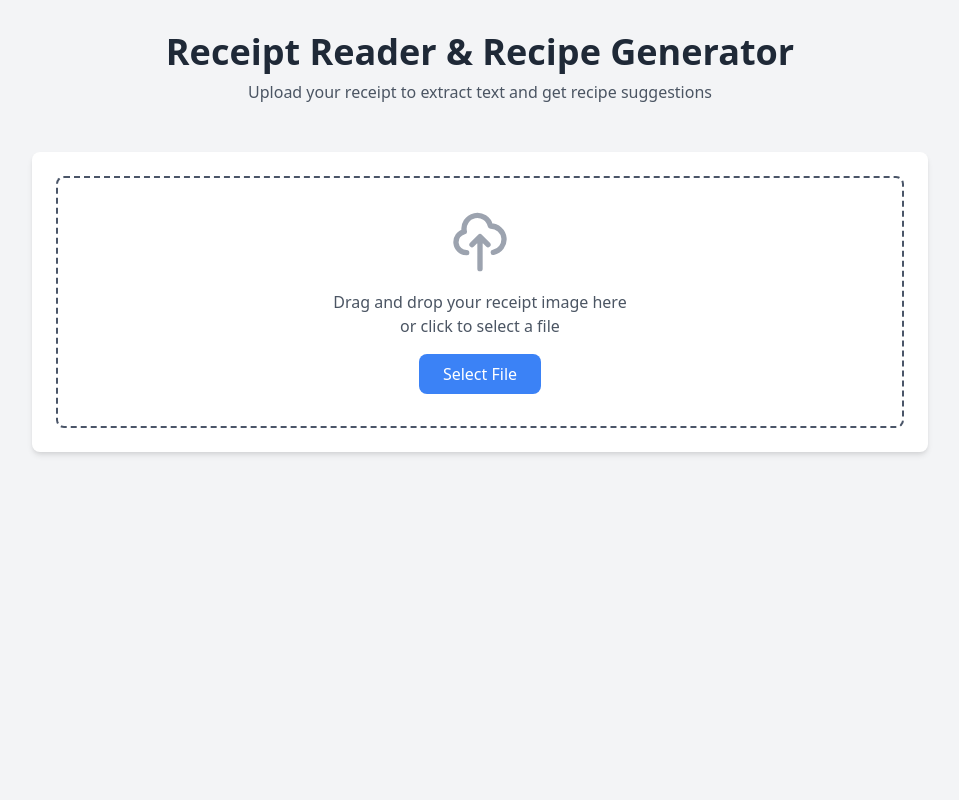
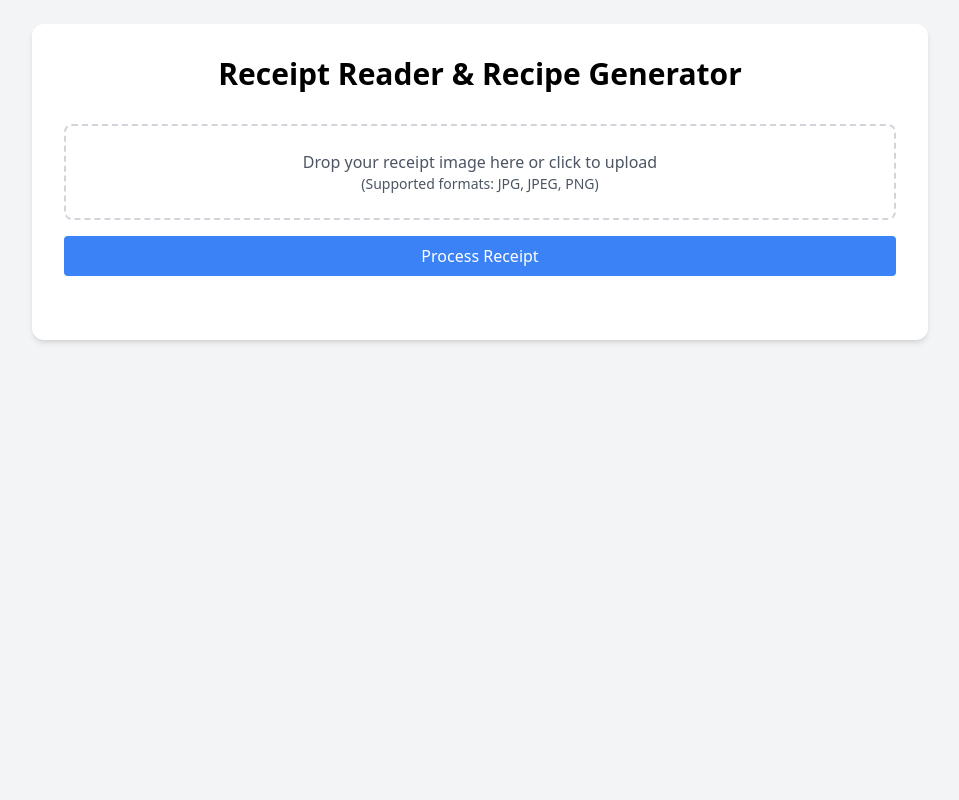
Before and after one commit to doda89/ReceiptReaderWeb, a Flask app: page / in a window 1280 px wide. Shown: the whole page, without its empty margins (160-1119 px from the left). Run offline with Flask 3, Linux system fonts and the light colour scheme; some libraries are stand-ins or nearby versions.

```diff
--- a/templates/index.html
+++ b/templates/index.html
@@ -4,154 +4,91 @@
     <meta charset="UTF-8">
     <meta name="viewport" content="width=device-width, initial-scale=1.0">
     <title>Receipt Reader & Recipe Generator</title>
-    <link href="https://cdn.jsdelivr.net/npm/tailwindcss@2.2.19/dist/tailwind.min.css" rel="stylesheet">
-    <style>
-        .drag-area {
-            border: 2px dashed #4a5568;
-            min-height: 200px;
-            transition: all 0.3s ease;
-        }
-        .drag-area.active {
-            border-color: #48bb78;
-            background-color: #f0fff4;
-        }
-        .loading {
-            display: none;
-        }
-        .loading.show {
-            display: block;
-        }
-    </style>
+    <script src="https://cdn.tailwindcss.com"></script>
 </head>
-<body class="bg-gray-100 min-h-screen">
-    <div class="container mx-auto px-4 py-8">
-        <header class="text-center mb-12">
-            <h1 class="text-4xl font-bold text-gray-800 mb-2">Receipt Reader & Recipe Generator</h1>
-            <p class="text-gray-600">Upload your receipt to extract text and get recipe suggestions</p>
-        </header>
+<body class="bg-gray-100">
+    <div class="min-h-screen p-6">
+        <main class="max-w-4xl mx-auto bg-white rounded-xl shadow-md p-8">
+            <h1 class="text-3xl font-bold mb-8 text-center">Receipt Reader & Recipe Generator</h1>
 
-        <main class="max-w-4xl mx-auto">
             <!-- Upload Section -->
-            <section class="bg-white rounded-lg shadow-md p-6 mb-8">
-                <div id="drop-area" class="drag-area rounded-lg flex flex-col items-center justify-center p-8">
-                    <svg class="w-16 h-16 text-gray-400 mb-4" fill="none" stroke="currentColor" viewBox="0 0 24 24">
-                        <path stroke-linecap="round" stroke-linejoin="round" stroke-width="2" d="M7 16a4 4 0 01-.88-7.903A5 5 0 1115.9 6L16 6a5 5 0 011 9.9M15 13l-3-3m0 0l-3 3m3-3v12"/>
-                    </svg>
-                    <p class="text-gray-600 text-center mb-4">Drag and drop your receipt image here<br>or click to select a file</p>
-                    <input type="file" id="file-input" class="hidden" accept=".jpg,.jpeg,.png">
-                    <button id="select-button" class="bg-blue-500 text-white px-6 py-2 rounded-lg hover:bg-blue-600 transition-colors">
-                        Select File
+            <div class="mb-8">
+                <form id="uploadForm" class="space-y-4">
+                    <div class="border-2 border-dashed border-gray-300 rounded-lg p-6 text-center">
+                        <input type="file" id="fileInput" accept="image/*" class="hidden">
+                        <label for="fileInput" class="cursor-pointer">
+                            <div class="text-gray-600">
+                                <p>Drop your receipt image here or click to upload</p>
+                                <p class="text-sm">(Supported formats: JPG, JPEG, PNG)</p>
+                            </div>
+                        </label>
+                    </div>
+                    <button type="submit" class="w-full bg-blue-500 text-white py-2 px-4 rounded hover:bg-blue-600">
+                        Process Receipt
                     </button>
+                </form>
             </div>
-                <div id="file-info" class="mt-4 text-center hidden">
-                    <p class="text-gray-700">Selected file: <span id="file-name" class="font-semibold"></span></p>
+
+            <!-- Loading State -->
+            <div id="loadingState" class="hidden">
+                <div class="flex justify-center items-center">
+                    <div class="animate-spin rounded-full h-8 w-8 border-b-2 border-blue-500"></div>
+                    <span class="ml-2">Processing receipt...</span>
                 </div>
-            </section>
-
-            <!-- Loading Indicator -->
-            <div id="loading" class="loading text-center mb-8">
-                <div class="inline-block animate-spin rounded-full h-8 w-8 border-b-2 border-gray-900"></div>
-                <p class="text-gray-600 mt-2">Processing your receipt...</p>
             </div>
 
             <!-- Results Section -->
-            <section id="results" class="hidden space-y-8">
-                <!-- Receipt Details -->
-                <div class="bg-white rounded-lg shadow-md p-6">
-                    <h2 class="text-2xl font-semibold text-gray-800 mb-4">Receipt Details</h2>
-                    <div class="space-y-4">
-                        <div id="merchant-info" class="border-b pb-4">
-                            <p class="text-gray-600">Merchant: <span id="merchant" class="font-medium text-gray-800"></span></p>
-                            <p class="text-gray-600">Date/Time: <span id="datetime" class="font-medium text-gray-800"></span></p>
-                        </div>
-                        <div id="items-list" class="border-b pb-4">
-                            <h3 class="text-lg font-medium text-gray-800 mb-2">Items</h3>
-                            <ul class="space-y-2" id="items"></ul>
-                        </div>
-                        <div id="totals" class="space-y-2">
-                            <p class="text-gray-600">Subtotal: <span id="subtotal" class="font-medium text-gray-800"></span></p>
-                            <p class="text-gray-600">Tax: <span id="tax" class="font-medium text-gray-800"></span></p>
-                            <p class="text-gray-600 text-lg font-semibold">Total: <span id="total" class="text-gray-800"></span></p>
+            <div id="results" class="hidden space-y-6">
+                <div class="border rounded-lg p-4">
+                    <h2 class="text-xl font-semibold mb-4">Receipt Details</h2>
+                    <div class="space-y-2">
+                        <p><strong>Merchant:</strong> <span id="merchantName"></span></p>
+                        <p><strong>Date/Time:</strong> <span id="dateTime"></span></p>
+                        <div id="itemsList" class="mt-2"></div>
+                        <div class="mt-4 space-y-1">
+                            <p><strong>Subtotal:</strong> <span id="subtotal"></span></p>
+                            <p><strong>Tax:</strong> <span id="tax"></span></p>
+                            <p><strong>Total:</strong> <span id="total"></span></p>
                         </div>
                     </div>
                 </div>
 
-                <!-- Food Items -->
-                <div class="bg-white rounded-lg shadow-md p-6">
-                    <h2 class="text-2xl font-semibold text-gray-800 mb-4">Food Items</h2>
-                    <ul id="food-items" class="list-disc list-inside space-y-1"></ul>
+                <div id="foodItemsSection" class="border rounded-lg p-4">
+                    <h2 class="text-xl font-semibold mb-4">Food Items</h2>
+                    <ul id="foodItems" class="list-disc list-inside"></ul>
                 </div>
 
-                <!-- Recipe Suggestions -->
-                <div class="bg-white rounded-lg shadow-md p-6">
-                    <h2 class="text-2xl font-semibold text-gray-800 mb-4">Recipe Suggestions</h2>
-                    <div id="recipe-suggestions" class="space-y-8"></div>
+                <div id="recipeSuggestions" class="border rounded-lg p-4">
+                    <h2 class="text-xl font-semibold mb-4">Recipe Suggestions</h2>
+                    <div id="recipesList" class="space-y-4"></div>
                 </div>
-            </section>
+            </div>
+
+            <!-- Error Message -->
+            <div id="errorMessage" class="hidden text-red-500 text-center mt-4"></div>
         </main>
     </div>
 
     <script>
-        document.addEventListener('DOMContentLoaded', () => {
-            const dropArea = document.getElementById('drop-area');
-            const fileInput = document.getElementById('file-input');
-            const selectButton = document.getElementById('select-button');
-            const fileInfo = document.getElementById('file-info');
-            const fileName = document.getElementById('file-name');
-            const loading = document.getElementById('loading');
-            const results = document.getElementById('results');
+        document.getElementById('uploadForm').addEventListener('submit', async (e) => {
+            e.preventDefault();
+            const fileInput = document.getElementById('fileInput');
+            const file = fileInput.files[0];
 
-            // Handle file selection button
-            selectButton.addEventListener('click', () => fileInput.click());
-
-            // Handle file input change
-            fileInput.addEventListener('change', handleFile);
-
-            // Handle drag and drop
-            ['dragenter', 'dragover', 'dragleave', 'drop'].forEach(eventName => {
-                dropArea.addEventListener(eventName, preventDefaults, false);
-            });
-
-            function preventDefaults(e) {
-                e.preventDefault();
-                e.stopPropagation();
+            if (!file) {
+                showError('Please select a file');
+                return;
             }
 
-            ['dragenter', 'dragover'].forEach(eventName => {
-                dropArea.addEventListener(eventName, () => {
-                    dropArea.classList.add('active');
-                });
-            });
+            // Show loading state
+            document.getElementById('loadingState').classList.remove('hidden');
+            document.getElementById('results').classList.add('hidden');
+            document.getElementById('errorMessage').classList.add('hidden');
 
-            ['dragleave', 'drop'].forEach(eventName => {
-                dropArea.addEventListener(eventName, () => {
-                    dropArea.classList.remove('active');
-                });
-            });
-
-            dropArea.addEventListener('drop', (e) => {
-                const dt = e.dataTransfer;
-                const file = dt.files[0];
-                handleFile({ target: { files: [file] } });
-            });
-
-            function handleFile(e) {
-                const file = e.target.files[0];
-                if (file) {
-                    fileName.textContent = file.name;
-                    fileInfo.classList.remove('hidden');
-                    processReceipt(file);
-                }
-            }
-
-            async function processReceipt(file) {
             const formData = new FormData();
             formData.append('file', file);
 
             try {
-                    loading.classList.add('show');
-                    results.classList.add('hidden');
-
                 const response = await fetch('/api/process-receipt', {
                     method: 'POST',
                     body: formData
@@ -159,86 +96,136 @@
 
                 const data = await response.json();
 
-                    if (response.ok) {
-                        displayResults(data);
-                    } else {
+                if (!response.ok) {
                     throw new Error(data.error || 'Failed to process receipt');
                 }
+
+                displayResults(data.processed_data);
             } catch (error) {
-                    alert(error.message);
+                showError(error.message);
             } finally {
-                    loading.classList.remove('show');
+                document.getElementById('loadingState').classList.add('hidden');
             }
+        });
+
+        function displayResults(data) {
+            // Show results section
+            document.getElementById('results').classList.remove('hidden');
+
+            // Display receipt details
+            document.getElementById('merchantName').textContent = data.merchant || 'N/A';
+            document.getElementById('dateTime').textContent = data.datetime || 'N/A';
+
+            // Display items
+            const itemsList = document.getElementById('itemsList');
+            itemsList.innerHTML = '<h3 class="font-semibold">Items:</h3>';
+            const itemsTable = document.createElement('table');
+            itemsTable.className = 'w-full mt-2';
+            itemsTable.innerHTML = `
+                <thead>
+                    <tr>
+                        <th class="text-left">Item</th>
+                        <th class="text-right">Price</th>
+                    </tr>
+                </thead>
+                <tbody>
+                    ${data.items.map(item => `
+                        <tr>
+                            <td>${item.name}</td>
+                            <td class="text-right">${item.price}</td>
+                        </tr>
+                    `).join('')}
+                </tbody>
+            `;
+            itemsList.appendChild(itemsTable);
+
+            // Display totals
+            document.getElementById('subtotal').textContent = data.subtotal || 'N/A';
+            document.getElementById('tax').textContent = data.tax || 'N/A';
+            document.getElementById('total').textContent = data.total || 'N/A';
+
+            // Display food items
+            const foodItemsSection = document.getElementById('foodItemsSection');
+            const foodItemsList = document.getElementById('foodItems');
+            if (data.food_items && data.food_items.length > 0) {
+                foodItemsList.innerHTML = data.food_items.map(item => `
+                    <li>${item}</li>
+                `).join('');
+                foodItemsSection.classList.remove('hidden');
+            } else {
+                foodItemsSection.classList.add('hidden');
             }
 
-            function displayResults(data) {
-                const receipt = data.processed_data;
-
-                // Display merchant info
-                document.getElementById('merchant').textContent = receipt.merchant;
-                document.getElementById('datetime').textContent = receipt.datetime;
-
-                // Display items
-                const itemsList = document.getElementById('items');
-                itemsList.innerHTML = receipt.items.map(item => `
-                    <li class="flex justify-between">
-                        <span class="text-gray-800">${item.name}</span>
-                        <span class="text-gray-600">${item.price}</span>
-                    </li>
-                `).join('');
-
-                // Display totals
-                document.getElementById('subtotal').textContent = receipt.subtotal;
-                document.getElementById('tax').textContent = receipt.tax;
-                document.getElementById('total').textContent = receipt.total;
-
-                // Display food items
-                const foodItemsList = document.getElementById('food-items');
-                foodItemsList.innerHTML = receipt.food_items.map(item => `
-                    <li class="text-gray-800">${item}</li>
-                `).join('');
-
             // Display recipe suggestions
-                const recipeSuggestions = document.getElementById('recipe-suggestions');
-                if (receipt.recipe_suggestions && receipt.recipe_suggestions.length > 0) {
-                    recipeSuggestions.innerHTML = receipt.recipe_suggestions.map(recipe => `
-                        <div class="recipe-card border-b pb-6 last:border-b-0 last:pb-0">
-                            <h3 class="text-xl font-semibold text-gray-800 mb-2">${recipe.name}</h3>
-                            <div class="space-y-4">
-                                <div>
-                                    <h4 class="font-medium text-gray-700 mb-1">Additional Ingredients Needed:</h4>
-                                    <ul class="list-disc list-inside text-gray-600">
+            const recipesList = document.getElementById('recipesList');
+            if (data.recipe_suggestions && data.recipe_suggestions.length > 0) {
+                recipesList.innerHTML = data.recipe_suggestions.map(recipe => `
+                    <div class="recipe-card border rounded p-4">
+                        <h3 class="font-semibold text-lg mb-2">${recipe.name}</h3>
+                        <p><strong>Additional Ingredients:</strong></p>
+                        <ul class="list-disc list-inside mb-2">
                             ${recipe.additional_ingredients.map(ingredient => `
                                 <li>${ingredient}</li>
                             `).join('')}
                         </ul>
-                                </div>
-                                <div>
-                                    <h4 class="font-medium text-gray-700 mb-1">Instructions:</h4>
-                                    <ol class="list-decimal list-inside text-gray-600 space-y-1">
+                        <p><strong>Instructions:</strong></p>
+                        <ol class="list-decimal list-inside mb-2">
                             ${recipe.instructions.map(step => `
                                 <li>${step}</li>
                             `).join('')}
                         </ol>
-                                </div>
-                                <div class="flex space-x-6">
-                                    <p class="text-gray-600">
-                                        <span class="font-medium text-gray-700">Cooking Time:</span> ${recipe.cooking_time}
-                                    </p>
-                                    <p class="text-gray-600">
-                                        <span class="font-medium text-gray-700">Difficulty:</span> ${recipe.difficulty}
-                                    </p>
-                                </div>
-                            </div>
+                        <p><strong>Cooking Time:</strong> ${recipe.cooking_time}</p>
+                        <p><strong>Difficulty:</strong> ${recipe.difficulty}</p>
                     </div>
                 `).join('');
+                document.getElementById('recipeSuggestions').classList.remove('hidden');
             } else {
-                    recipeSuggestions.innerHTML = '<p class="text-gray-600">No recipe suggestions available.</p>';
+                document.getElementById('recipeSuggestions').classList.add('hidden');
+            }
         }
 
-                results.classList.remove('hidden');
+        function showError(message) {
+            const errorElement = document.getElementById('errorMessage');
+            errorElement.textContent = message;
+            errorElement.classList.remove('hidden');
+            document.getElementById('results').classList.add('hidden');
         }
+
+        // Handle drag and drop
+        const dropZone = document.querySelector('.border-dashed');
+
+        ['dragenter', 'dragover', 'dragleave', 'drop'].forEach(eventName => {
+            dropZone.addEventListener(eventName, preventDefaults, false);
         });
+
+        function preventDefaults (e) {
+            e.preventDefault();
+            e.stopPropagation();
+        }
+
+        ['dragenter', 'dragover'].forEach(eventName => {
+            dropZone.addEventListener(eventName, highlight, false);
+        });
+
+        ['dragleave', 'drop'].forEach(eventName => {
+            dropZone.addEventListener(eventName, unhighlight, false);
+        });
+
+        function highlight(e) {
+            dropZone.classList.add('border-blue-500');
+        }
+
+        function unhighlight(e) {
+            dropZone.classList.remove('border-blue-500');
+        }
+
+        dropZone.addEventListener('drop', handleDrop, false);
+
+        function handleDrop(e) {
+            const dt = e.dataTransfer;
+            const files = dt.files;
+            document.getElementById('fileInput').files = files;
+        }
     </script>
 </body>
 </html>
```
Also changed, not shown: vercel.json. Lines whose indentation alone changed are shown as unchanged.
